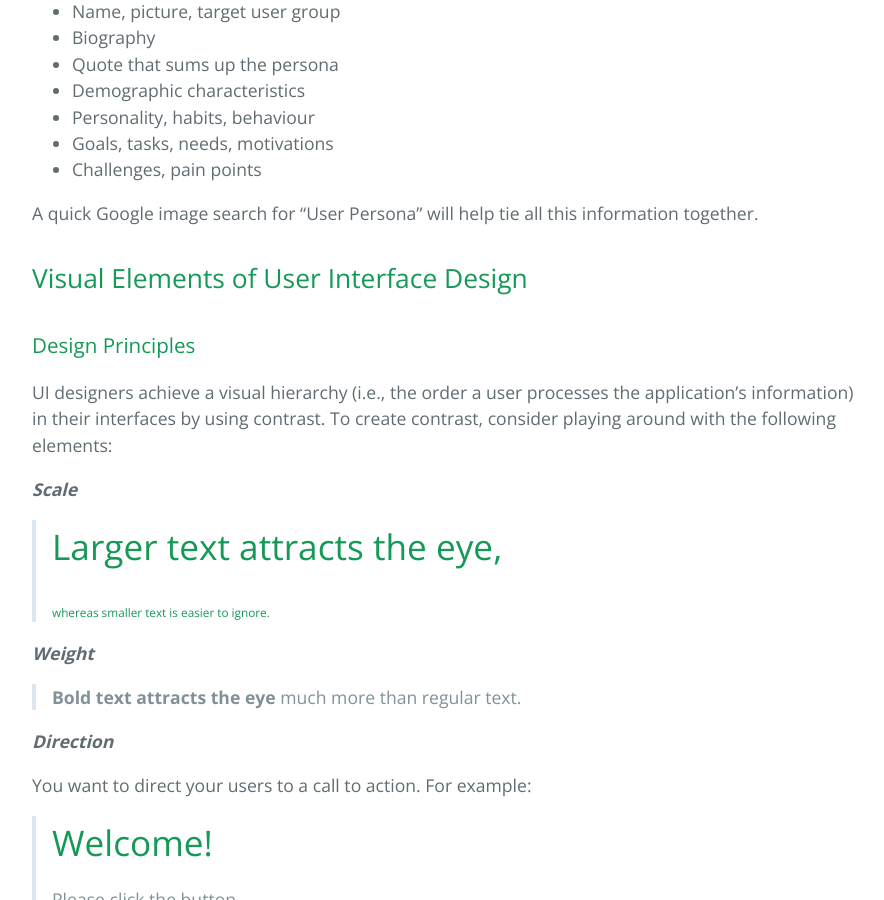
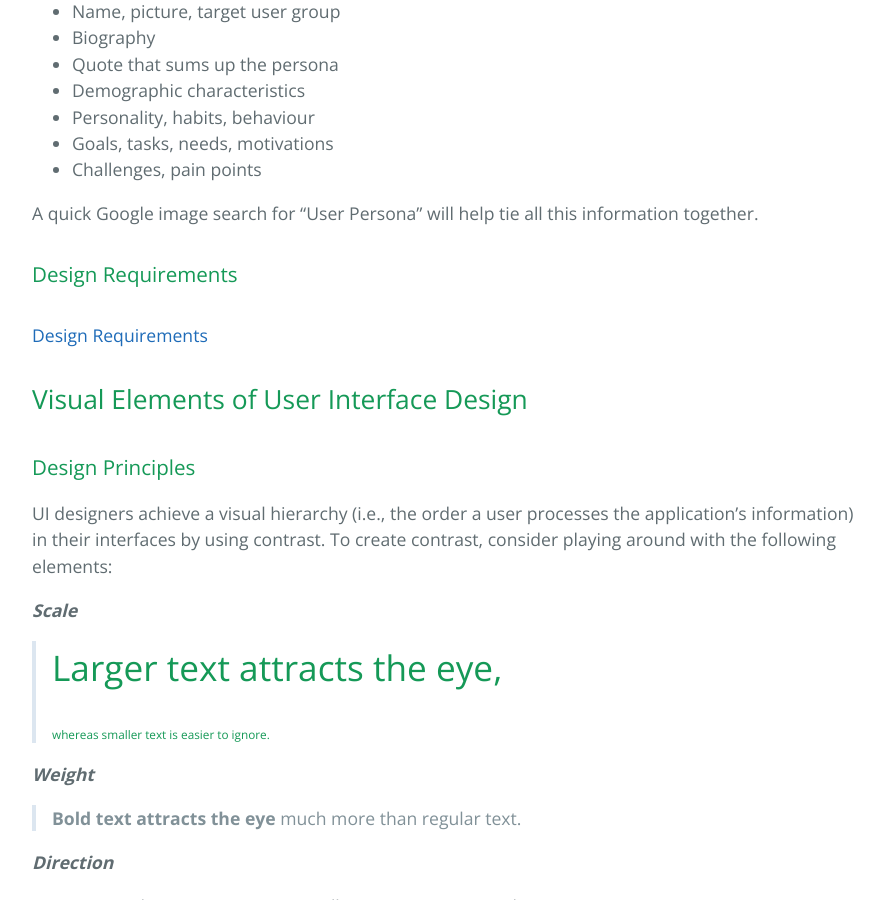
Before and after one commit to learning-software-engineering/learning-software-engineering.github.io, a Jekyll site: the page built from Topics/User_Experience.md, in a window 1280 px wide and 900 px high, scrolled down 2782 px. Shown: the whole window, without its empty margins (192-1076 px from the left). Built offline with Jekyll 4.4.1, drawn with Linux system fonts in a browser that asks for light colours; our own code applies the rules of GitHub Pages for plain Markdown files.

Commit message:
Adding the topic to main User_Experience.md

```diff
--- a/Topics/User_Experience.md
+++ b/Topics/User_Experience.md
@@ -69,6 +69,9 @@ If you use a template, it'll prompt you to fill in specific information about yo
 - Challenges, pain points
 
 A quick Google image search for "User Persona" will help tie all this information together.
+
+### Design Requirements
+#### [Design Requirements](./User_Experience/User_Experience.md)
 
 ## Visual Elements of User Interface Design
 ### Design Principles
```
